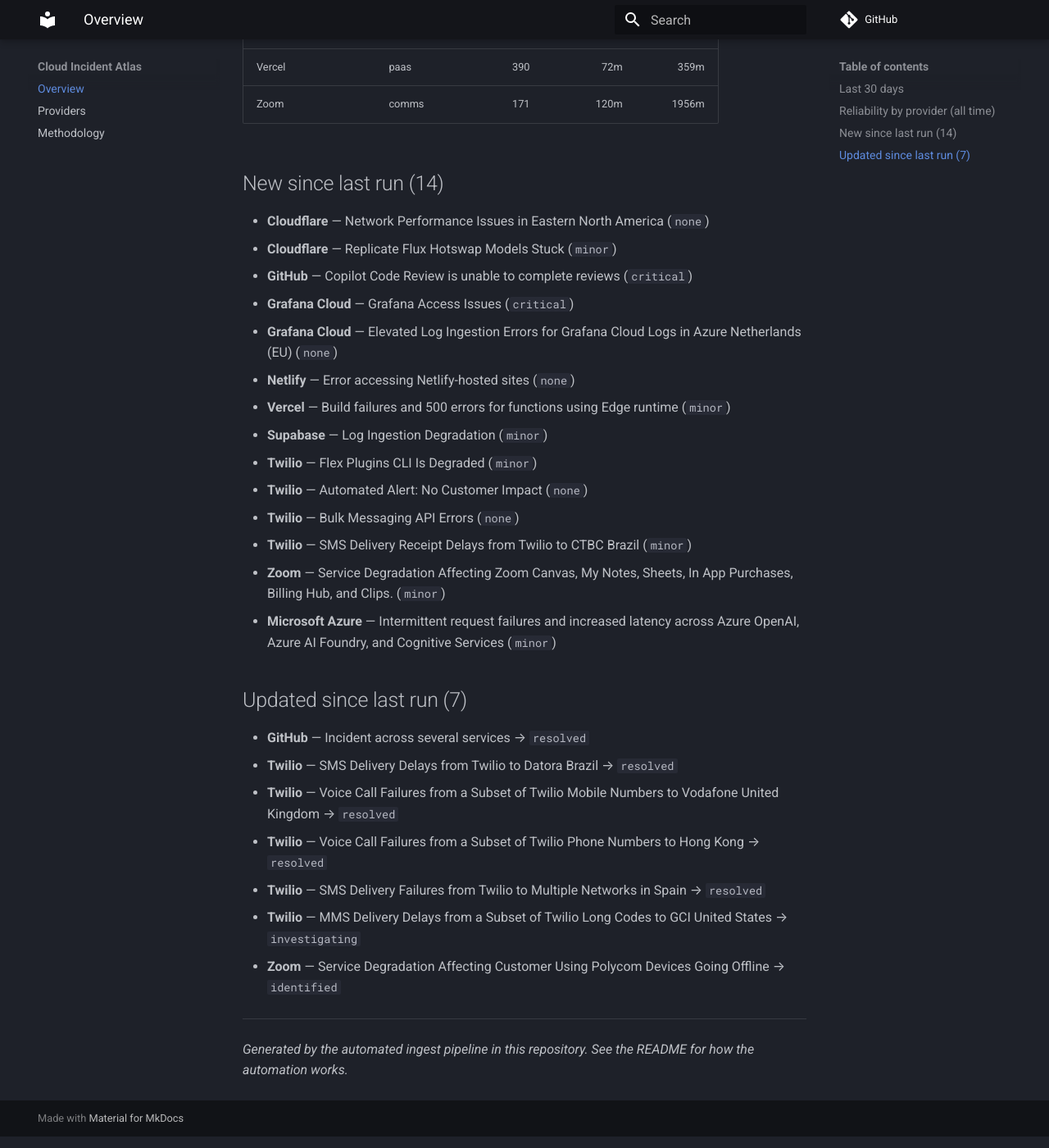
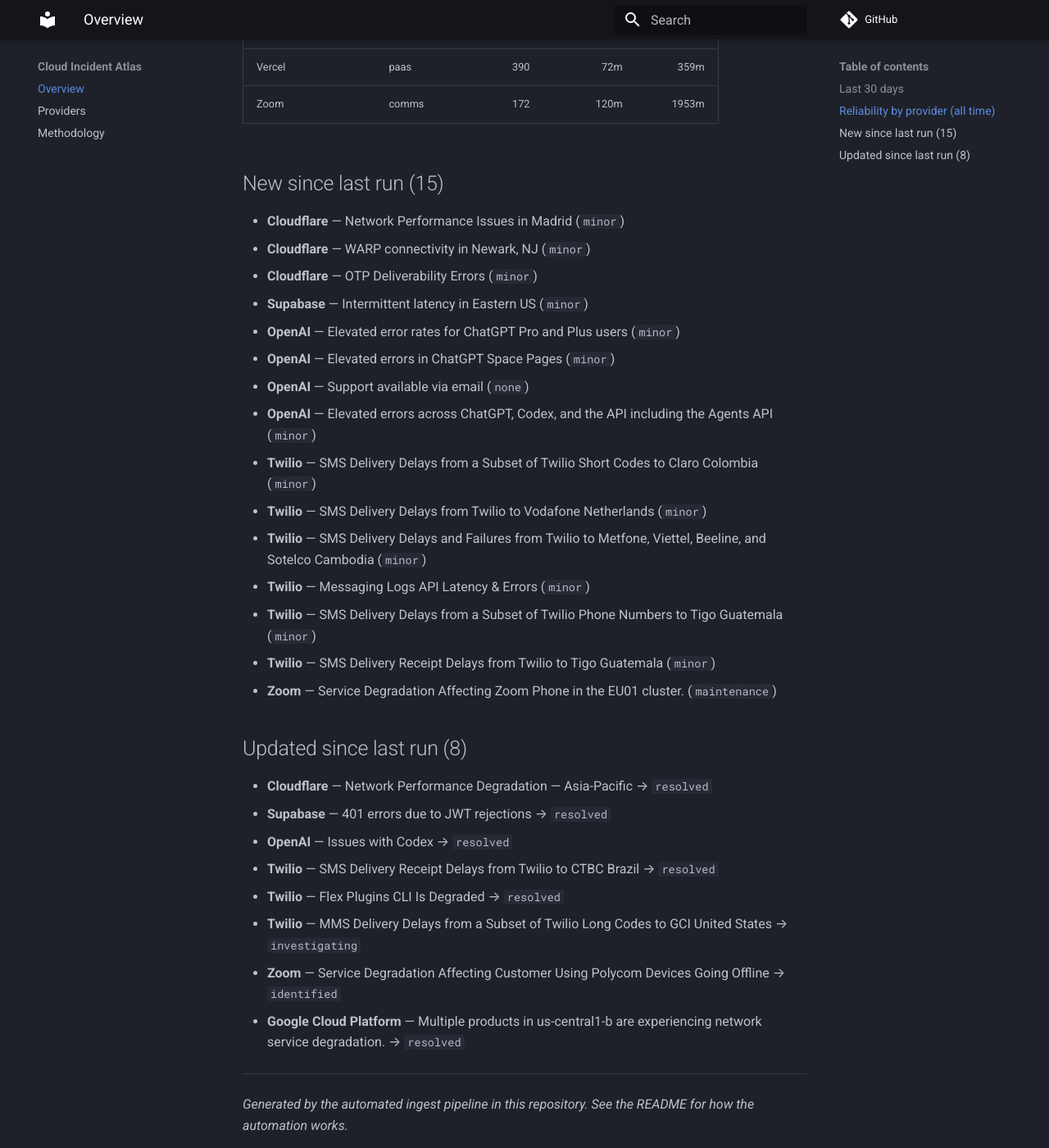
Before and after one commit to ayushgupta07xx/cloud-incident-atlas, an MkDocs documentation site: the page built from docs/index.md, in a window 1280 px wide and 1400 px high, scrolled down 1479 px. Shown: the whole window at 82% size. Built offline with MkDocs 1.6.1 and Material for MkDocs 9.7.7, drawn with Linux system fonts in a browser that asks for light colours; comment, search, counter and statistics services are not loaded; some of the changed text lies outside the part shown.

Commit message:
docs: refresh digest and charts
Regenerated from the corpus by the ingest pipeline.

Run: https://github.com/ayushgupta07xx/cloud-incident-atlas/actions/runs/36714843638

Co-authored-by: github-actions[bot] <41898282+github-actions[bot]@users.noreply.github.com>

```diff
--- a/docs/index.md
+++ b/docs/index.md
@@ -29,40 +29,42 @@
 | Netlify | paas | 222 | 38m | 195m |
 | New Relic | observability | 108 | 63m | 311m |
 | npm | devtools | 64 | 105m | 349m |
-| OpenAI | ai | 81 | 92m | 585m |
+| OpenAI | ai | 85 | 100m | 574m |
 | Sentry | observability | 341 | 86m | 363m |
 | Snowflake | data | 202 | 118m | 593m |
-| Supabase | paas | 410 | 150m | 1069m |
-| Twilio | comms | 11021 | 270m | 1095m |
+| Supabase | paas | 411 | 152m | 1150m |
+| Twilio | comms | 11027 | 270m | 1095m |
 | Vercel | paas | 390 | 72m | 359m |
-| Zoom | comms | 171 | 120m | 1956m |
+| Zoom | comms | 172 | 120m | 1953m |
 
-## New since last run (14)
+## New since last run (15)
 
-- **Cloudflare** — Network Performance Issues in Eastern North America (`none`)
-- **Cloudflare** — Replicate Flux Hotswap Models Stuck (`minor`)
-- **GitHub** — Copilot Code Review is unable to complete reviews (`critical`)
-- **Grafana Cloud** — Grafana Access Issues (`critical`)
-- **Grafana Cloud** — Elevated Log Ingestion Errors for Grafana Cloud Logs in Azure Netherlands (EU) (`none`)
-- **Netlify** — Error accessing Netlify-hosted sites (`none`)
-- **Vercel** — Build failures and 500 errors for functions using Edge runtime (`minor`)
-- **Supabase** — Log Ingestion Degradation (`minor`)
-- **Twilio** — Flex Plugins CLI Is Degraded (`minor`)
-- **Twilio** — Automated Alert: No Customer Impact (`none`)
-- **Twilio** — Bulk Messaging API Errors (`none`)
-- **Twilio** — SMS Delivery Receipt Delays from Twilio to CTBC Brazil (`minor`)
-- **Zoom** — Service Degradation Affecting Zoom Canvas, My Notes, Sheets, In App Purchases, Billing Hub, and Clips. (`minor`)
-- **Microsoft Azure** — Intermittent request failures and increased latency across Azure OpenAI, Azure AI Foundry, and Cognitive Services (`minor`)
+- **Cloudflare** — Network Performance Issues in Madrid (`minor`)
+- **Cloudflare** — WARP connectivity in Newark, NJ (`minor`)
+- **Cloudflare** — OTP Deliverability Errors (`minor`)
+- **Supabase** — Intermittent latency in Eastern US (`minor`)
+- **OpenAI** — Elevated error rates for ChatGPT Pro and Plus users (`minor`)
+- **OpenAI** — Elevated errors in ChatGPT Space Pages (`minor`)
+- **OpenAI** — Support available via email (`none`)
+- **OpenAI** — Elevated errors across ChatGPT, Codex, and the API including the Agents API (`minor`)
+- **Twilio** — SMS Delivery Delays from a Subset of Twilio Short Codes to Claro Colombia (`minor`)
+- **Twilio** — SMS Delivery Delays from Twilio to Vodafone Netherlands (`minor`)
+- **Twilio** — SMS Delivery Delays and Failures from Twilio to Metfone, Viettel, Beeline, and Sotelco Cambodia (`minor`)
+- **Twilio** — Messaging Logs API Latency & Errors (`minor`)
+- **Twilio** — SMS Delivery Delays from a Subset of Twilio Phone Numbers to Tigo Guatemala (`minor`)
+- **Twilio** — SMS Delivery Receipt Delays from Twilio to Tigo Guatemala (`minor`)
+- **Zoom** — Service Degradation Affecting Zoom Phone in the EU01 cluster. (`maintenance`)
 
-## Updated since last run (7)
+## Updated since last run (8)
 
-- **GitHub** — Incident across several services → `resolved`
-- **Twilio** — SMS Delivery Delays from Twilio to Datora Brazil → `resolved`
-- **Twilio** — Voice Call Failures from a Subset of Twilio Mobile Numbers to Vodafone United Kingdom → `resolved`
-- **Twilio** — Voice Call Failures from a Subset of Twilio Phone Numbers to Hong Kong → `resolved`
-- **Twilio** — SMS Delivery Failures from Twilio to Multiple Networks in Spain → `resolved`
+- **Cloudflare** — Network Performance Degradation — Asia-Pacific → `resolved`
+- **Supabase** — 401 errors due to JWT rejections → `resolved`
+- **OpenAI** — Issues with Codex → `resolved`
+- **Twilio** — SMS Delivery Receipt Delays from Twilio to CTBC Brazil → `resolved`
+- **Twilio** — Flex Plugins CLI Is Degraded → `resolved`
 - **Twilio** — MMS Delivery Delays from a Subset of Twilio Long Codes to GCI United States → `investigating`
 - **Zoom** — Service Degradation Affecting Customer Using Polycom Devices Going Offline → `identified`
+- **Google Cloud Platform** — Multiple products in us-central1-b are experiencing network service degradation. → `resolved`
 
 ---
 
```
Also changed, not shown: other parts of docs/index.md (+3 -3 lines), README.md (+7 -7 lines), docs/providers.md (+9 -9 lines), docs/img/mttr.svg, docs/img/timeline.svg.
